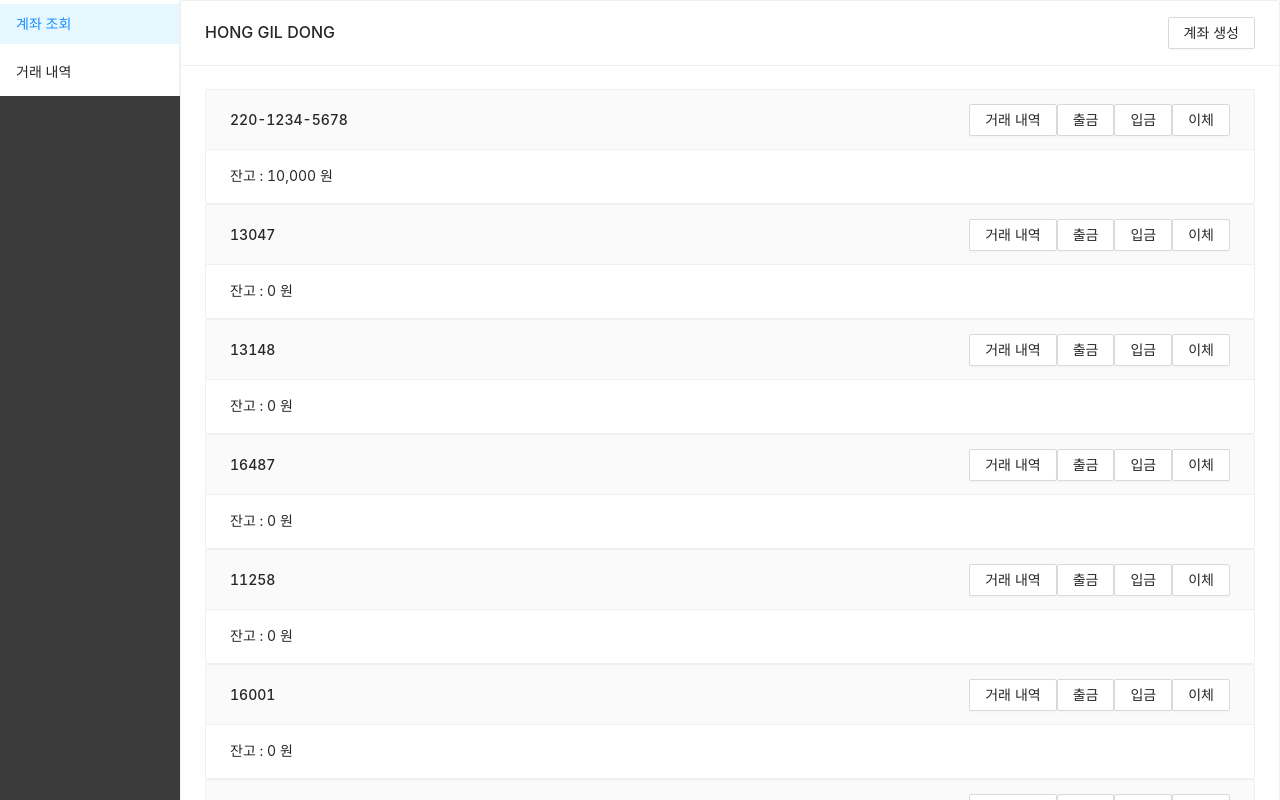
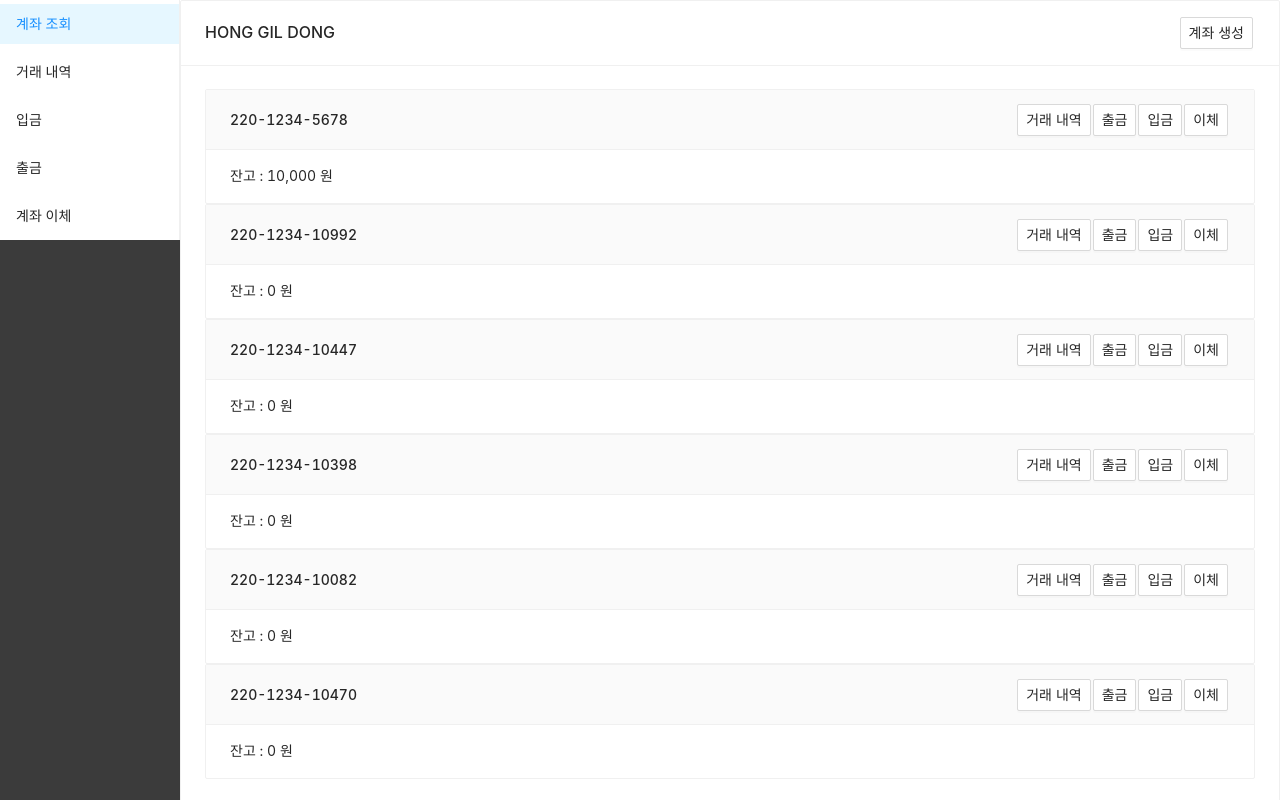
Before and after one commit to limbs722/banking, a React (Create React App) app: page / in a window 1280 px wide. Built offline with nearby package versions, Linux system fonts and the light colour scheme; data requests are answered from the project's data file.

Commit message:
Fix - 불필요한 코드 삭제
코드 정리

```diff
--- a/db.json
+++ b/db.json
@@ -1,28 +1,4 @@
 {
-  "users": [
-    {
-      "id": 1,
-      "username": "test1",
-      "accounts": [
-        {
-          "accountId": "220-1234-5678",
-          "balance": 10000,
-          "interestRate": 0.03
-        }
-      ]
-    },
-    {
-      "id": 2,
-      "username": "test2",
-      "accounts": [
-        {
-          "accountId": "221-3452-2356",
-          "balance": 2000,
-          "interestRate": 0.05
-        }
-      ]
-    }
-  ],
   "accounts": [
     {
       "userName": "HONG GIL DONG",
@@ -53,84 +29,44 @@
       ]
     },
     {
-      "id": 13047,
+      "id": 10992,
       "userName": "HONG GIL DONG",
-      "accountId": 13047,
-      "createDate": "2022-04-04 09:12:09",
+      "accountId": "220-1234-10992",
+      "createDate": "2022-04-04 11:06:36",
       "balance": 0,
-      "interestRate": 0.06
+      "interestRate": 0.07
     },
     {
-      "id": 13148,
+      "id": 10447,
       "userName": "HONG GIL DONG",
-      "accountId": 13148,
-      "createDate": "2022-04-04 09:12:40",
-      "balance": 0,
-      "interestRate": 0.05
-    },
-    {
-      "id": 16487,
-      "userName": "HONG GIL DONG",
-      "accountId": 16487,
-      "createDate": "2022-04-04 09:15:40",
-      "balance": 0,
-      "interestRate": 0.06
-    },
-    {
-      "id": 11258,
-      "userName": "HONG GIL DONG",
-      "accountId": 11258,
-      "createDate": "2022-04-04 09:16:53",
+      "accountId": "220-1234-10447",
+      "createDate": "2022-04-04 11:07:01",
       "balance": 0,
       "interestRate": 0.04
     },
     {
-      "id": 16001,
+      "id": 10398,
       "userName": "HONG GIL DONG",
-      "accountId": 16001,
-      "createDate": "2022-04-04 09:18:23",
-      "balance": 0,
-      "interestRate": 0.07
-    },
-    {
-      "id": 12695,
-      "userName": "HONG GIL DONG",
-      "accountId": 12695,
-      "createDate": "2022-04-04 09:18:28",
-      "balance": 0,
-      "interestRate": 0.03
-    },
-    {
-      "id": 10429,
-      "userName": "HONG GIL DONG",
-      "accountId": "220-1234-10429",
-      "createDate": "2022-04-04 09:23:50",
+      "accountId": "220-1234-10398",
+      "createDate": "2022-04-04 11:07:02",
       "balance": 0,
       "interestRate": 0.08
     },
     {
-      "id": 10710,
+      "id": 10082,
       "userName": "HONG GIL DONG",
-      "accountId": "220-1234-10710",
-      "createDate": "2022-04-04 09:40:17",
+      "accountId": "220-1234-10082",
+      "createDate": "2022-04-04 11:07:03",
       "balance": 0,
-      "interestRate": 0.03
+      "interestRate": 0.02
     },
     {
-      "id": 10686,
+      "id": 10470,
       "userName": "HONG GIL DONG",
-      "accountId": "220-1234-10686",
-      "createDate": "2022-04-04 09:48:29",
+      "accountId": "220-1234-10470",
+      "createDate": "2022-04-04 11:07:05",
       "balance": 0,
-      "interestRate": 0.01
-    },
-    {
-      "id": 10981,
-      "userName": "HONG GIL DONG",
-      "accountId": "220-1234-10981",
-      "createDate": "2022-04-04 10:18:10",
-      "balance": 0,
-      "interestRate": 0.03
+      "interestRate": 0.08
     }
   ]
 }
--- /dev/null
+++ b/src/assets/css/AccountInfo.scss
@@ -0,0 +1,8 @@
+.account-info {
+  max-width: 1200px;
+  min-width: 480px;
+  .ant-btn {
+    margin-right: 2px;
+    padding: 4px 8px;
+  }
+}
--- a/src/layout/Aside.js
+++ b/src/layout/Aside.js
@@ -36,6 +36,15 @@ function Aside() {
         <Menu.Item key="2">
           <Link to="/accountDetails">거래 내역</Link>
         </Menu.Item>
+        <Menu.Item key="3">
+          <Link to="/deposit">입금</Link>
+        </Menu.Item>
+        <Menu.Item key="4">
+          <Link to="/withdrawl">출금</Link>
+        </Menu.Item>
+        <Menu.Item key="5">
+          <Link to="/transfer">계좌 이체</Link>
+        </Menu.Item>
       </Menu>
     </Sider>
   );
--- a/src/pages/myAccount/AccountInfo.js
+++ b/src/pages/myAccount/AccountInfo.js
@@ -3,6 +3,7 @@ import moment from 'moment';
 import { useRequestApi } from '../../hooks';
 import { Card, Button } from 'antd';
 import 'moment/locale/ko';
+import '../../assets/css/AccountInfo.scss';
 
 const USER_NAME = 'HONG GIL DONG';
 
@@ -71,7 +72,7 @@ function AccountInfo() {
       params: {
         id: id,
         userName: USER_NAME,
-        accountId: '220-1234-' + id,
+        accountId: `220-1234-${id}`,
         createDate: moment().format('YYYY-MM-DD HH:mm:ss'),
         balance: 0,
         interestRate: interestRate * 0.01,
@@ -80,17 +81,6 @@ function AccountInfo() {
 
     setIsCreate(true);
     onApiRequest(createAccountParams);
-  }
-
-  function onClick(e, type) {
-    switch (type) {
-      case 'deposit':
-        break;
-      case 'withdrawal':
-        break;
-      default:
-        break;
-    }
   }
 
   return (
```
Also changed, not shown: src/assets/css/config.scss (added, +18 -0 lines).
